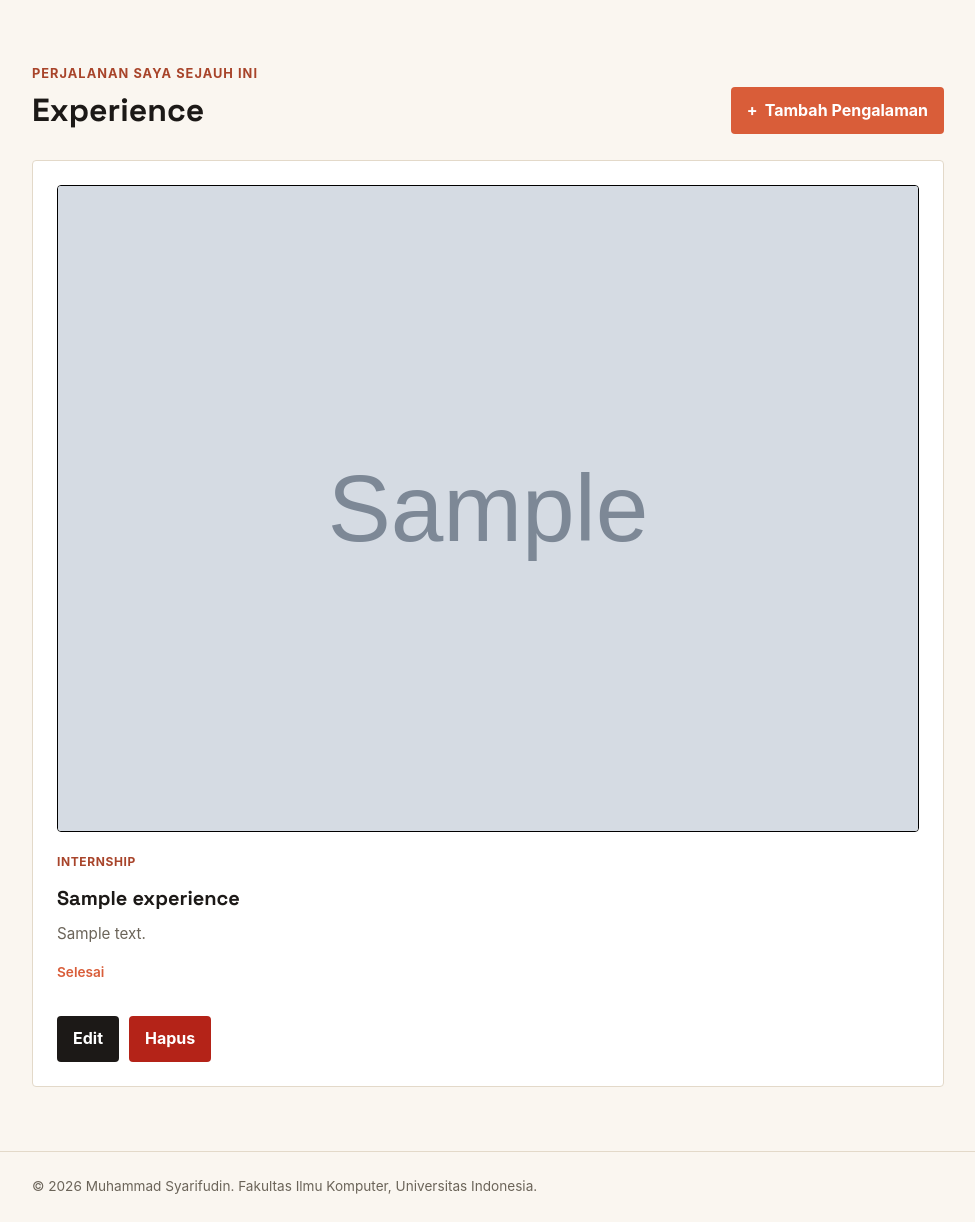
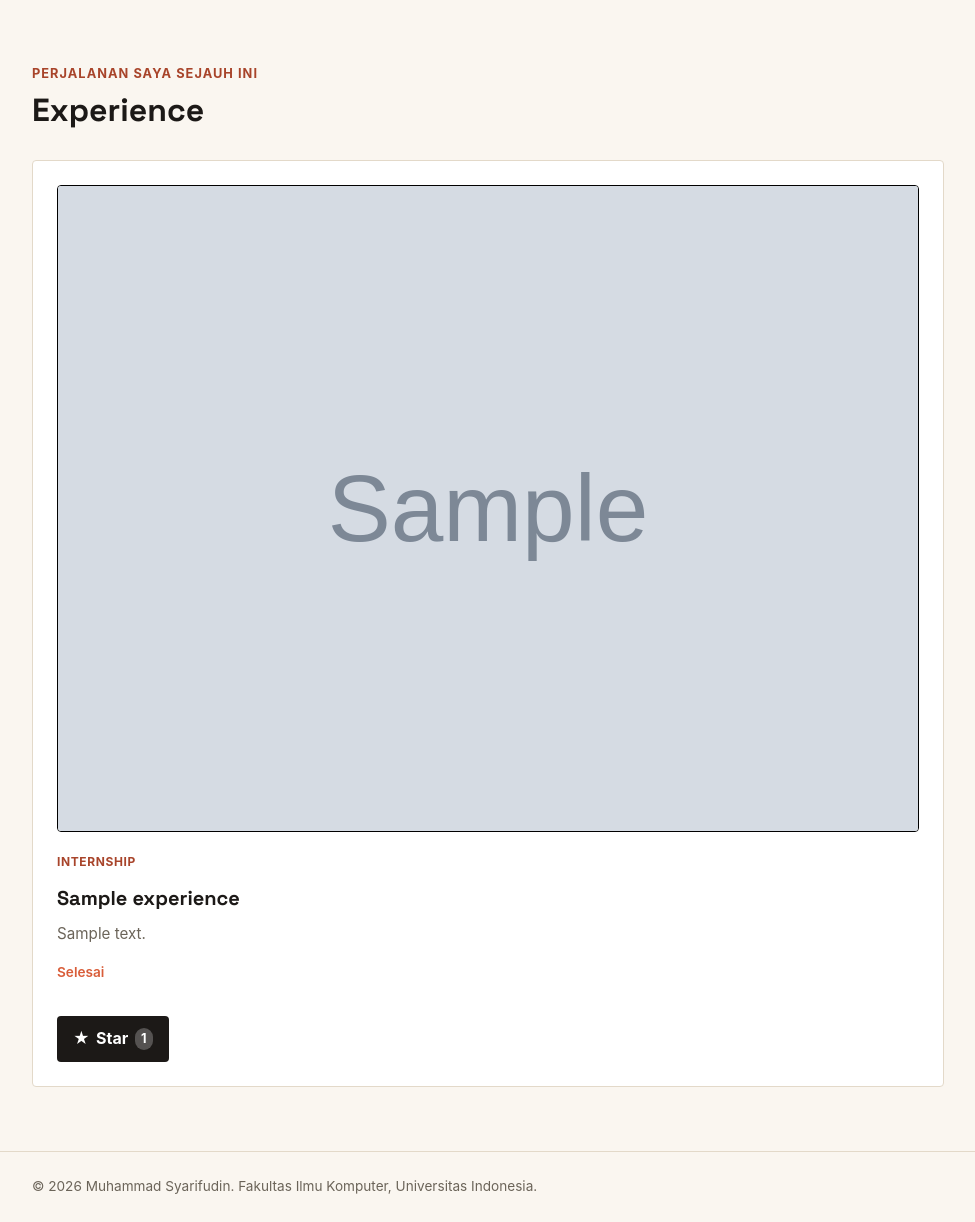
Before and after one commit to msyarifudin541-del/myportofolio, a Django app: page /experience/ in a window 1280 px wide. Shown: the part 74-1296 px from the top of the page, without its empty margins (152-1127 px from the left). Run offline with Django 4.2, Linux system fonts and the light colour scheme; tables that the repository leaves empty hold one stand-in row (values such as "Sample post"); grey boxes marked "Sample" are stand-in pictures.

Commit message:
Tugas 4: integrate experience_star component in experience template

```diff
--- /dev/null
+++ b/templates/components/experience_star.html
@@ -0,0 +1,10 @@
+<form method="post" action="{% url 'main:toggle_star_experience' experience.id %}" class="star-form">
+  {% csrf_token %}
+  <button type="submit"
+          class="button button-star{% if user in experience.starred_by.all %} is-starred{% endif %}"
+          title="{% if experience.starred_by.all %}Dibintangi oleh {{ experience.starred_by.all|join:', ' }}{% endif %}">
+    <span aria-hidden="true">★</span>
+    {% if user in experience.starred_by.all %}Unstar{% else %}Star{% endif %}
+    <span class="star-count">{{ experience.starred_by.count }}</span>
+  </button>
+</form>
--- a/templates/experience.html
+++ b/templates/experience.html
@@ -10,7 +10,9 @@
             <p class="section-kicker">Perjalanan saya sejauh ini</p>
             <div class="project-header">
                 <h1>Experience</h1>
-                <a href="{% url 'main:create_experience' %}" class="button project-add-button"><span aria-hidden="true">+</span> Tambah Pengalaman</a>
+                {% if user.is_superuser %}
+                    <a href="{% url 'main:create_experience' %}" class="button project-add-button"><span aria-hidden="true">+</span> Tambah Pengalaman</a>
+                {% endif %}
             </div>
 
             <div class="experience-grid">
@@ -31,8 +33,18 @@
 
                         <div class="project-card-actions">
                             <div class="project-actions">
-                                <a href="{% url 'main:update_experience' exp.id %}" class="button button-secondary">Edit</a>
-                                {% include "components/experience_delete_modal.html" with exp=exp %}
+                                {# Include Komponen Star Experience #}
+                                {% include "components/experience_star.html" with experience=exp %}
+
+                                {# Edit: Hanya untuk Superuser atau Editor #}
+                                {% if user.is_superuser or is_editor %}
+                                    <a href="{% url 'main:update_experience' exp.id %}" class="button button-secondary">Edit</a>
+                                {% endif %}
+
+                                {# Hapus: Hanya untuk Superuser #}
+                                {% if user.is_superuser %}
+                                    {% include "components/experience_delete_modal.html" with exp=exp %}
+                                {% endif %}
                             </div>
                         </div>
                     </article>
```
